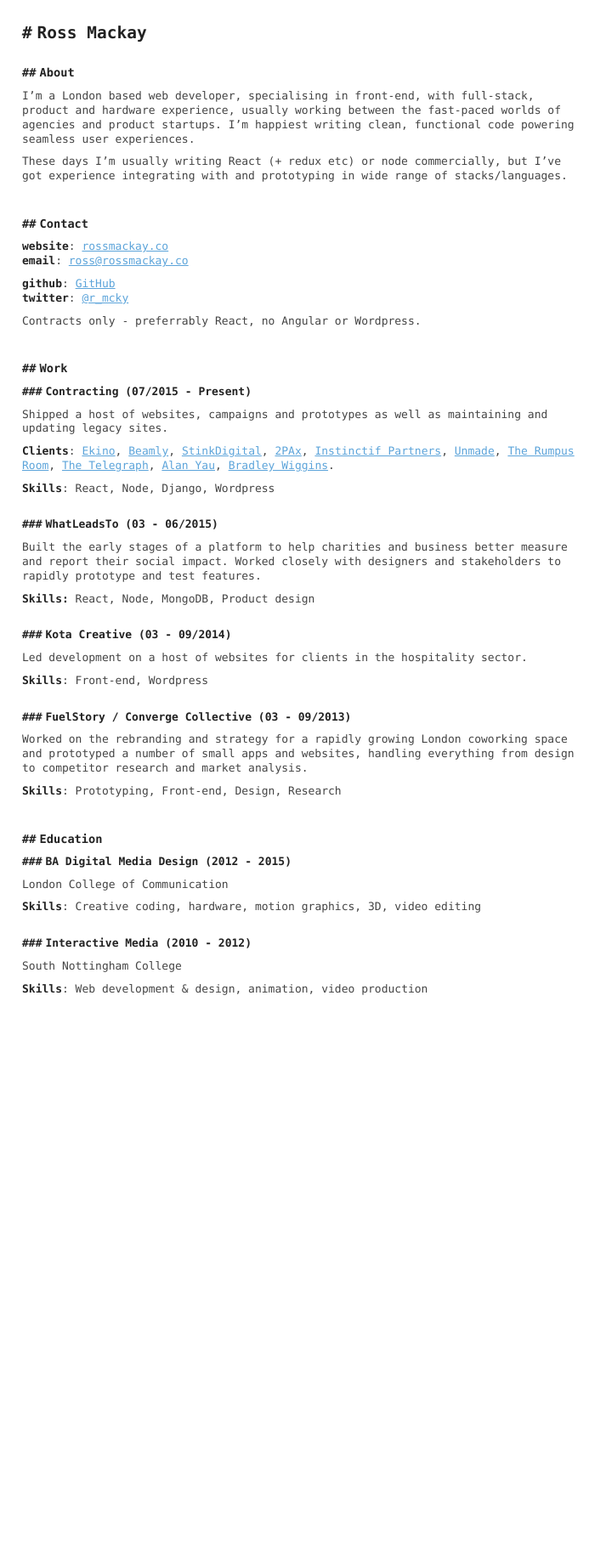
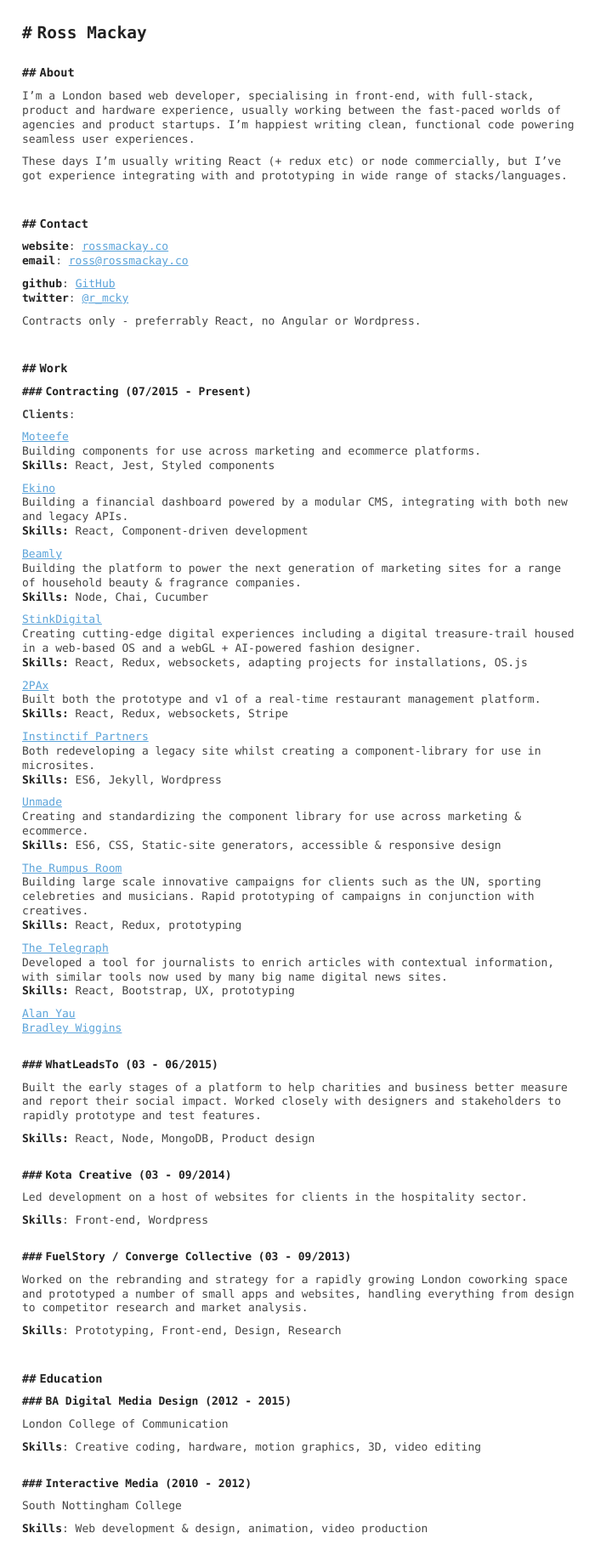
Before and after one commit to mcky/mcky.github.io, a Jekyll site: the page built from index.md, in a window 1280 px wide. Shown: the whole page at 85% size, without its empty margins (0-713 px from the left). Built offline with Jekyll 4.4.1, drawn with Linux system fonts in a browser that asks for light colours; before the commit the page ends 1208 px from its top, so only the background shows below that.

Commit message:
Add short project descriptions for contract work

```diff
--- a/index.md
+++ b/index.md
@@ -29,21 +29,46 @@
 ## Work
 
 ### Contracting (07/2015 - Present)
-Shipped a host of websites, campaigns and prototypes as well as maintaining and updating legacy sites.
+**Clients**:
 
-_Clients_:
-[Ekino](https://www.ekino.com/en/){:target="_blank"},
-[Beamly](https://www.beamly.com){:target="_blank"},
-[StinkDigital](http://stinkdigital.com){:target="_blank"},
-[2PAx](http://2pax.com){:target="_blank"},
-[Instinctif Partners](http://instinctif.com){:target="_blank"},
-[Unmade](https://unmade.com){:target="_blank"},
-[The Rumpus Room](http://trr.tv){:target="_blank"},
-[The Telegraph](http://telegraph.co.uk){:target="_blank"},
-[Alan Yau](http://alanyau.com){:target="_blank"},
-[Bradley Wiggins](http://teamwiggins.co){:target="_blank"}.
+[Moteefe](https://www.moteefe.com/){:target="_blank"}
+Building components for use across marketing and ecommerce platforms.
+*Skills:* React, Jest, Styled components
 
-_Skills_: React, Node, Django, Wordpress
+[Ekino](https://www.ekino.com/en/){:target="_blank"}
+Building a financial dashboard powered by a modular CMS, integrating with both new and legacy APIs.
+*Skills:* React, Component-driven development
+
+[Beamly](https://www.beamly.com){:target="_blank"}
+Building the platform to power the next generation of marketing sites for a range of household beauty & fragrance companies.
+*Skills:* Node, Chai, Cucumber
+
+[StinkDigital](http://stinkdigital.com){:target="_blank"}
+Creating cutting-edge digital experiences including a digital treasure-trail housed in a web-based OS and a webGL + AI-powered fashion designer.
+*Skills:* React, Redux, websockets, adapting projects for installations, OS.js
+
+[2PAx](http://2pax.com){:target="_blank"}
+Built both the prototype and v1 of a real-time restaurant management platform.
+*Skills:* React, Redux, websockets, Stripe
+
+[Instinctif Partners](http://instinctif.com){:target="_blank"}
+Both redeveloping a legacy site whilst creating a component-library for use in microsites.
+*Skills:* ES6, Jekyll, Wordpress
+
+[Unmade](https://unmade.com){:target="_blank"}
+Creating and standardizing the component library for use across marketing & ecommerce.
+*Skills:* ES6, CSS, Static-site generators, accessible & responsive design
+
+[The Rumpus Room](http://trr.tv){:target="_blank"}
+Building large scale innovative campaigns for clients such as the UN, sporting celebreties and musicians. Rapid prototyping of campaigns in conjunction with creatives.
+*Skills:* React, Redux, prototyping
+
+[The Telegraph](http://telegraph.co.uk){:target="_blank"}
+Developed a tool for journalists to enrich articles with contextual information, with similar tools now used by many big name digital news sites.
+*Skills:* React, Bootstrap, UX, prototyping
+
+[Alan Yau](http://alanyau.com){:target="_blank"}
+[Bradley Wiggins](http://teamwiggins.co){:target="_blank"}
 
 ### WhatLeadsTo (03 - 06/2015)
 Built the early stages of a platform to help charities and business better measure and report their social impact. Worked closely with designers and stakeholders to rapidly prototype and test features.
```
